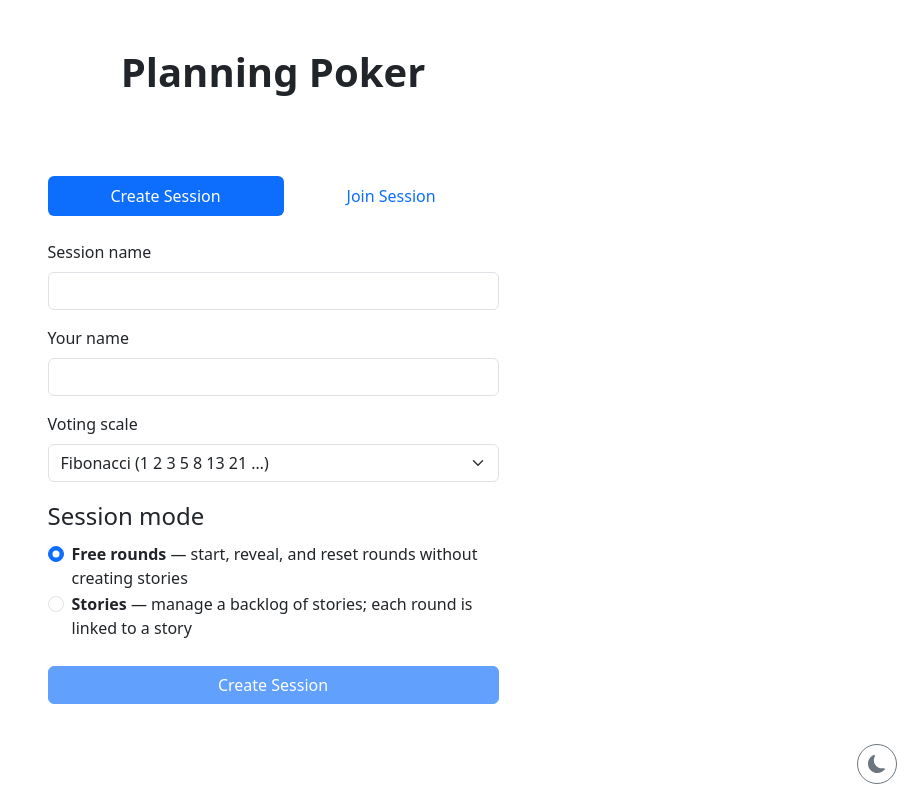
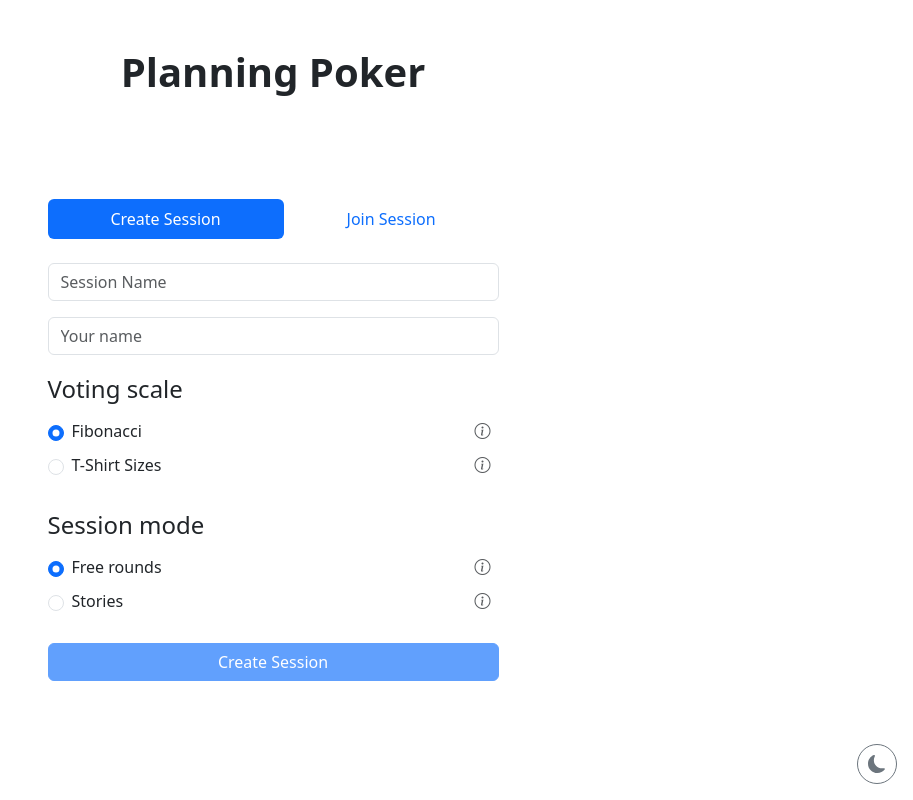
Before and after one commit to ice-baldivas/planning-poker, an Angular app: page / in a window 1280 px wide. Shown: the whole page, without its empty margins (367-1280 px from the left). Built offline with nearby package versions, Linux system fonts and the light colour scheme.

Commit message:
feat: improve create session form

```diff
--- a/package.json
+++ b/package.json
@@ -18,6 +18,7 @@
     "@angular/platform-browser": "^21.2.0",
     "@angular/router": "^21.2.0",
     "bootstrap": "^5.3.8",
+    "bootstrap-icons": "^1.13.1",
     "rxjs": "~7.8.0",
     "socket.io-client": "^4.8.3",
     "tslib": "^2.3.0"
--- a/src/app/home/home.html
+++ b/src/app/home/home.html
@@ -48,41 +48,61 @@
       @if (tab() === 'create') {
         <form (ngSubmit)="createSession()">
           <div class="mb-3">
-            <label for="sessionName" class="form-label">Session name</label>
+            <!-- <label for="sessionName" class="form-label">Session name</label> -->
             <input
               id="sessionName"
               type="text"
               class="form-control"
               [(ngModel)]="sessionName"
               name="sessionName"
-              placeholder=""
+              placeholder="Session Name"
               required
               maxlength="100"
             />
           </div>
           <div class="mb-3">
-            <label for="createDisplayName" class="form-label">Your name</label>
+            <!-- <label for="createDisplayName" class="form-label">Your name</label> -->
             <input
               id="createDisplayName"
               type="text"
               class="form-control"
               [(ngModel)]="createDisplayName"
               name="createDisplayName"
-              placeholder=""
+              placeholder="Your name"
               required
               maxlength="100"
             />
           </div>
-          <div class="mb-3">
-            <label for="scale" class="form-label">Voting scale</label>
-            <select id="scale" class="form-select" [(ngModel)]="selectedScale" name="scale">
-              <option value="fibonacci">Fibonacci (1 2 3 5 8 13 21 …)</option>
-              <option value="tshirt">T-Shirt Sizes (XS S M L XL XXL)</option>
-            </select>
-          </div>
+          <fieldset class="mb-4">
+            <legend class="form-label">Voting scale</legend>
+            <div class="form-check d-flex align-items-center gap-2">
+              <input
+                class="form-check-input"
+                type="radio"
+                id="scaleFibonacci"
+                name="votingScale"
+                value="fibonacci"
+                [(ngModel)]="selectedScale"
+              />
+              <label class="form-check-label flex-grow-1" for="scaleFibonacci">Fibonacci</label>
+              <app-info-toggle [description]="fibonacciDescription" label="About Fibonacci" />
+            </div>
+            <div class="form-check d-flex align-items-center gap-2">
+              <input
+                class="form-check-input"
+                type="radio"
+                id="scaleTshirt"
+                name="votingScale"
+                value="tshirt"
+                [(ngModel)]="selectedScale"
+              />
+              <label class="form-check-label flex-grow-1" for="scaleTshirt">T-Shirt Sizes</label>
+              <app-info-toggle [description]="tshirtDescription" label="About T-Shirt Sizes" />
+            </div>
+          </fieldset>
           <fieldset class="mb-4">
             <legend class="form-label">Session mode</legend>
-            <div class="form-check">
+            <div class="form-check d-flex align-items-center gap-2">
               <input
                 class="form-check-input"
                 type="radio"
@@ -91,12 +111,10 @@
                 value="free"
                 [(ngModel)]="selectedMode"
               />
-              <label class="form-check-label" for="modeFree">
-                <strong>Free rounds</strong> — start, reveal, and reset rounds without creating
-                stories
-              </label>
+              <label class="form-check-label flex-grow-1" for="modeFree">Free rounds</label>
+              <app-info-toggle [description]="freeRoundsDescription" label="About Free rounds" />
             </div>
-            <div class="form-check">
+            <div class="form-check d-flex align-items-center gap-2">
               <input
                 class="form-check-input"
                 type="radio"
@@ -105,10 +123,8 @@
                 value="stories"
                 [(ngModel)]="selectedMode"
               />
-              <label class="form-check-label" for="modeStories">
-                <strong>Stories</strong> — manage a backlog of stories; each round is linked to a
-                story
-              </label>
+              <label class="form-check-label flex-grow-1" for="modeStories">Stories</label>
+              <app-info-toggle [description]="storiesDescription" label="About Stories" />
             </div>
           </fieldset>
           <button
--- a/src/app/home/home.ts
+++ b/src/app/home/home.ts
@@ -4,10 +4,11 @@ import { SessionService } from '../shared/session.service';
 import { SocketService } from '../shared/socket.service';
 import { SessionMode, VotingScaleId } from '../shared/types';
 import { ConnectionStatusComponent } from '../shared/connection-status/connection-status';
+import { InfoToggleComponent } from '../shared/info-toggle/info-toggle';
 
 @Component({
   selector: 'app-home',
-  imports: [FormsModule, ConnectionStatusComponent],
+  imports: [FormsModule, ConnectionStatusComponent, InfoToggleComponent],
   templateUrl: './home.html',
   styleUrl: './home.scss',
 })
@@ -19,6 +20,12 @@ export class HomeComponent {
   createDisplayName = '';
   selectedScale: VotingScaleId = 'fibonacci';
   selectedMode: SessionMode = 'free';
+  readonly fibonacciDescription =
+    'Numbers spaced further apart at higher values (1, 2, 3, 5, 8, 13, 21...) to reflect increasing uncertainty for larger estimates.';
+  readonly tshirtDescription =
+    'Relative sizing from XS to XXL is good for quick, rough estimates without numeric precision.';
+  readonly freeRoundsDescription = 'Start, reveal, and reset rounds without creating stories.';
+  readonly storiesDescription = 'Manage a backlog of stories; each round is linked to a story.';
 
   // Join form
   sessionCode = '';
--- /dev/null
+++ b/src/app/shared/info-toggle/info-toggle.html
@@ -0,0 +1,19 @@
+<span class="info-toggle">
+  <button
+    type="button"
+    class="btn btn-link info-toggle-button"
+    [attr.aria-label]="label()"
+    [attr.aria-controls]="id"
+    [attr.aria-expanded]="isOpen()"
+    [title]="label()"
+    (click)="toggle()"
+  >
+    <i class="bi bi-info-circle" aria-hidden="true"></i>
+  </button>
+
+  @if (isOpen()) {
+    <div class="info-toggle-panel" [id]="id" role="status" aria-live="polite">
+      {{ description() }}
+    </div>
+  }
+</span>
--- /dev/null
+++ b/src/app/shared/info-toggle/info-toggle.scss
@@ -0,0 +1,42 @@
+:host {
+  display: inline-flex;
+}
+
+.info-toggle {
+  position: relative;
+  display: inline-flex;
+}
+
+.info-toggle-button {
+  display: inline-flex;
+  align-items: center;
+  justify-content: center;
+  width: 2rem;
+  height: 2rem;
+  padding: 0;
+  color: var(--bs-secondary-color);
+  text-decoration: none;
+}
+
+.info-toggle-button:hover,
+.info-toggle-button:focus-visible {
+  color: var(--bs-primary);
+}
+
+.info-toggle-panel {
+  position: absolute;
+  top: calc(100% + 0.35rem);
+  right: 0;
+  z-index: 10;
+  pointer-events: none;
+  width: max-content;
+  max-width: min(16rem, calc(100vw - 2rem));
+  padding: 0.65rem 0.75rem;
+  color: var(--bs-body-color);
+  background: var(--bs-body-bg);
+  border: 1px solid var(--bs-border-color);
+  border-radius: var(--bs-border-radius);
+  box-shadow: var(--bs-box-shadow-sm);
+  font-size: 0.875rem;
+  line-height: 1.4;
+}
--- /dev/null
+++ b/src/app/shared/info-toggle/info-toggle.service.ts
@@ -0,0 +1,14 @@
+import { Injectable, signal } from '@angular/core';
+
+@Injectable({ providedIn: 'root' })
+export class InfoToggleService {
+  readonly openId = signal<string | null>(null);
+
+  toggle(id: string): void {
+    this.openId.set(this.openId() === id ? null : id);
+  }
+
+  close(id: string): void {
+    if (this.openId() === id) this.openId.set(null);
+  }
+}
--- /dev/null
+++ b/src/app/shared/info-toggle/info-toggle.ts
@@ -0,0 +1,37 @@
+import { Component, computed, ElementRef, HostListener, input } from '@angular/core';
+import { InfoToggleService } from './info-toggle.service';
+
+@Component({
+  selector: 'app-info-toggle',
+  templateUrl: './info-toggle.html',
+  styleUrl: './info-toggle.scss',
+})
+export class InfoToggleComponent {
+  private static nextId = 0;
+
+  readonly description = input.required<string>();
+  readonly label = input.required<string>();
+  readonly id = `info-toggle-${InfoToggleComponent.nextId++}`;
+  readonly isOpen = computed(() => this.infoToggleService.openId() === this.id);
+
+  constructor(
+    private infoToggleService: InfoToggleService,
+    private elementRef: ElementRef<HTMLElement>,
+  ) {}
+
+  toggle(): void {
+    this.infoToggleService.toggle(this.id);
+  }
+
+  @HostListener('document:click', ['$event'])
+  onDocumentClick(event: MouseEvent): void {
+    if (this.isOpen() && !this.elementRef.nativeElement.contains(event.target as Node)) {
+      this.infoToggleService.close(this.id);
+    }
+  }
+
+  @HostListener('document:keydown.escape')
+  onEscape(): void {
+    this.infoToggleService.close(this.id);
+  }
+}
--- a/src/styles.scss
+++ b/src/styles.scss
@@ -1,3 +1,4 @@
 /* You can add global styles to this file, and also import other style files */
 
 @import 'bootstrap/scss/bootstrap';
+@import 'bootstrap-icons/font/bootstrap-icons';
```
Also changed, not shown: 1 other file (tests, documents, lock files or other folders).
